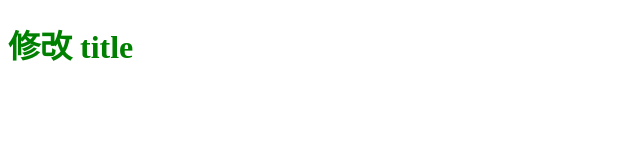
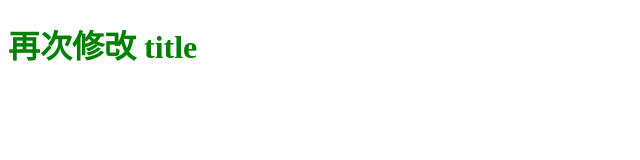
Before and after one commit to Carol0127/test0819, a plain HTML site: page index.html in a window 1280 px wide. Shown: the whole page, without its empty margins (0-640 px from the left). Drawn offline with Linux system fonts and the light colour scheme.

Commit message:
refix title

```diff
--- a/index.html
+++ b/index.html
@@ -7,6 +7,6 @@
     <title>Document</title>
   </head>
   <body>
-    <h1>修改 title</h1>
+    <h1>再次修改 title</h1>
   </body>
 </html>
```
